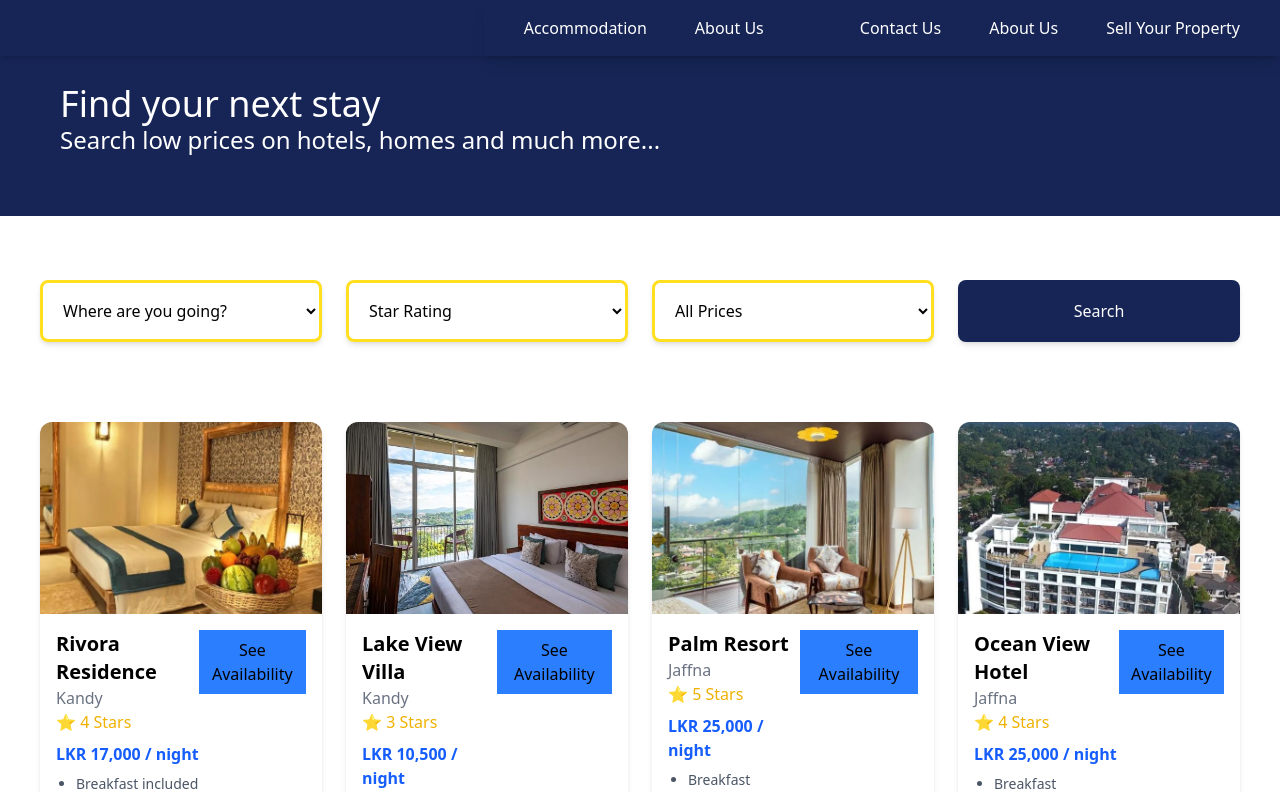
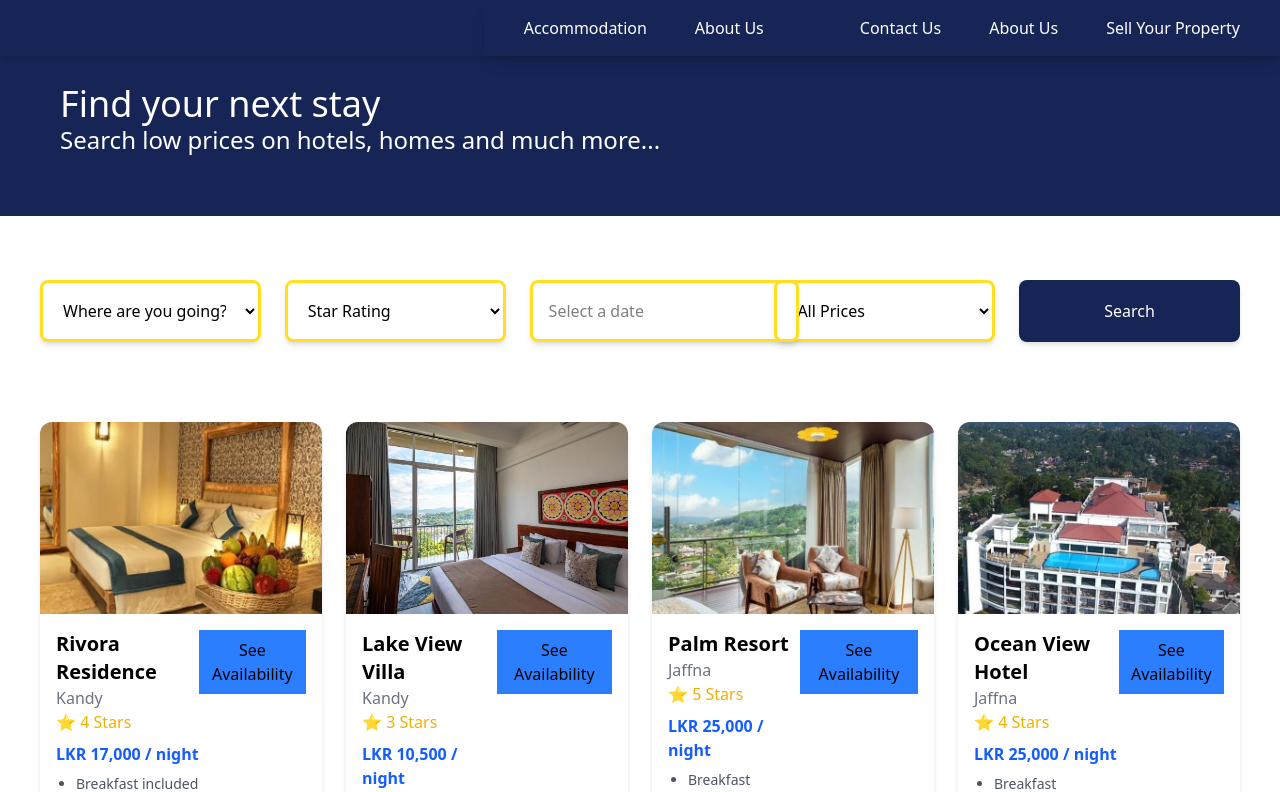
Before and after one commit to Danu98mapagedara/Tourwebsite, a React (Vite) app: page /accommodation in a window 1280 px wide. Shown: the top 792 px of the page. Built offline with nearby package versions, Linux system fonts and the light colour scheme.

Commit message:
update  filter  by dates  and  user  filter  dates  that which not  be  booked  date

```diff
--- a/package.json
+++ b/package.json
@@ -12,11 +12,13 @@
   "dependencies": {
     "@tailwindcss/vite": "^4.1.14",
     "axios": "^1.12.2",
+    "date-fns": "^4.1.0",
     "embla-carousel-autoplay": "^8.6.0",
     "embla-carousel-react": "^8.6.0",
     "leaflet": "^1.9.4",
     "leaflet-routing-machine": "^3.2.12",
     "react": "^19.1.1",
+    "react-datepicker": "^8.7.0",
     "react-dom": "^19.1.1",
     "react-icons": "^5.5.0",
     "react-leaflet": "^5.0.0",
--- a/src/data/accommodation.ts
+++ b/src/data/accommodation.ts
@@ -11,6 +11,7 @@ export interface Accommodation {
   address?: string
   locationText?: string
   priceMatch?: boolean
+  bookedDates?: string[]
 }
 
 import image1  from '../assets/h1.jpg';
@@ -34,6 +35,11 @@ export const accommodations: Accommodation[] = [
     price: 17000,
     facilities: ["Breakfast included", "Free cancellation", "24/7 Service"],
     image: [image1, slideimage1, slideimage2, image3],
+      bookedDates: [
+      "2025-12-10",
+      "2025-10-09",
+      "2025-10-15"
+    ],
     about: ["Comfortable Accommodations: 360 Viewpoint by Queens Mount in Kandy offers family rooms with air-conditioning, private bathrooms, and modern amenities. Each room includes a work desk, TV, and free WiFi, ensuring a pleasant stay.",
 "Leisure Facilities: Guests can relax on the sun terrace or take a dip in the indoor swimming pool. Additional facilities include an outdoor seating area, balcony with scenic views, and a fitness centre.",
 "Dining Options: The hotel serves a variety of breakfast options, including continental, full English/Irish, vegetarian, vegan, halal, Asian, and more. Dining areas provide comfortable spaces for meals.",
@@ -51,6 +57,11 @@ export const accommodations: Accommodation[] = [
       slideimage2
 
     ] ,
+     bookedDates: [
+      "2025-10-16",
+      "2025-10-18",
+      "2025-10-24" // these dates will not be available for booking
+    ],
         about: ["Comfortable Accommodations: 360 Viewpoint by Queens Mount in Kandy offers family rooms with air-conditioning, private bathrooms, and modern amenities. Each room includes a work desk, TV, and free WiFi, ensuring a pleasant stay.",
 "Leisure Facilities: Guests can relax on the sun terrace or take a dip in the indoor swimming pool. Additional facilities include an outdoor seating area, balcony with scenic views, and a fitness centre.",
 "Dining Options: The hotel serves a variety of breakfast options, including continental, full English/Irish, vegetarian, vegan, halal, Asian, and more. Dining areas provide comfortable spaces for meals.",
--- a/src/pages/AccomdationPage.tsx
+++ b/src/pages/AccomdationPage.tsx
@@ -1,20 +1,24 @@
 
 import { useState } from "react"
+import "react-datepicker/dist/react-datepicker.css";
 import  {accommodations} from "../data/accommodation"
 import type  { Accommodation} from "../data/accommodation";
-import AccommodationCard from "@/components/AccommodationCard";;
+import AccommodationCard from "@/components/AccommodationCard";
+import { addDays } from "date-fns";
+import DatePicker from "react-datepicker";
 
 const AccomdationPage = () => {
 
   const [location, setLocation] = useState<string>("");
   const[selectedStar,setStar]=useState<number>();
   const [selectedPrice, setSelectedPrice] = useState<string>("");
-  const [filteredAccommodations, setFilteredAccommodations] = useState<Accommodation[]>(accommodations); // ✅ store results here
+  const [selectedDate, setSelectedDate] = useState<string>("");
+  const [filteredAccommodations, setFilteredAccommodations] = useState<Accommodation[]>(accommodations);
 
 
-const handleSearch=(location:string,star:number|undefined,selectedPrice:string)=>{
+const handleSearch=(location:string,star:number|undefined,selectedPrice:string,selectedDate:string|undefined)=>{
 
-  const filtered = accommodations.filter((accommodation) => {
+  const filtered = accommodations.filter((accommodation): boolean => {
     const matchesLocation = accommodation.location.toLocaleLowerCase().includes(location.toLocaleLowerCase());
     const matchesStar = star ? accommodation.stars === selectedStar : true;
     const matchesPrice = selectedPrice
@@ -24,19 +28,21 @@ const handleSearch=(location:string,star:number|undefined,selectedPrice:string)=
                                      ? accommodation.price >= 15000 && accommodation.price <= 25000
                                      : accommodation.price > 25000
                                      : true;
-    return matchesLocation && matchesStar && matchesPrice;
 
+ // New: Check booking availability
+ const matchesDate= selectedDate?
+ !accommodation.bookedDates?.includes(selectedDate.toString().split("T")[0]):true;
 
+    return matchesLocation && matchesStar && matchesPrice && matchesDate;
   });
+    setFilteredAccommodations(filtered);
+  console.log("Filtered Accommodations:", filteredAccommodations);
 
-
-  console.log("Filtered Accommodations:", filteredAccommodations);
-  setFilteredAccommodations(filtered);
   // Reset filters
-
   setSelectedPrice("");
   setLocation("");
-  setStar(undefined);
+  setStar("");
+  setSelectedDate("");
 }
 
   return (
@@ -45,7 +51,7 @@ const handleSearch=(location:string,star:number|undefined,selectedPrice:string)=
         <h1  className="text-4xl">Find your next stay</h1>
   <p  className="text-2xl">Search low prices on hotels, homes and much more...</p>
       </div>
-       <div className="grid grid-cols-1 sm:grid-cols-2 md:grid-cols-3 lg:grid-cols-4 gap-6 mt-6 justify-content-center align-items-center p-10">
+       <div className="grid grid-cols-1 sm:grid-cols-2 md:grid-cols-3 lg:grid-cols-5 gap-6 mt-6 justify-content-center align-items-center p-10">
 
          <select className="p-4 border-3  border-yellow-300 rounded-lg shadow-md focus:outline-none focus:ring-2 focus:ring-blue-500"
          onChange={(e) => {setLocation(e.target.value) }}
@@ -70,6 +76,15 @@ const handleSearch=(location:string,star:number|undefined,selectedPrice:string)=
            <option value="3">3 Star</option>
 </select>
 
+      <div>
+        <DatePicker className="p-4 border-3  border-yellow-300 rounded-lg shadow-md focus:outline-none focus:ring-2 focus:ring-blue-500"
+        selected={selectedDate ? new Date(selectedDate) : null}
+        onChange={(date) => setSelectedDate(date ? date.toISOString().split("T")[0] : "")}
+        minDate={new Date()}
+        maxDate={addDays(new Date(), 30)}
+        placeholderText="Select a date"
+        />
+      </div>
 
 
         <select
@@ -85,10 +100,7 @@ const handleSearch=(location:string,star:number|undefined,selectedPrice:string)=
         </select>
 
         <button  className="p-4 bg-blue-950 text-white rounded-lg shadow-md hover:bg-blue-800 focus:outline-none focus:ring-2 focus:ring-blue-500"
-        onClick={()=>{handleSearch(location,selectedStar,selectedPrice)
-        }}
-
-        >Search</button>
+        onClick={()=>{handleSearch(location,selectedStar,selectedPrice,selectedDate) }}>Search</button>
        </div>
 
 
--- a/src/pages/GetYourRoute.tsx
+++ b/src/pages/GetYourRoute.tsx
@@ -98,7 +98,9 @@ const GetYourRoute = () => {
         </button>
       </div>
 
-      <div id="map" style={{ height: "500px", width: "100%", borderRadius: "12px" }}></div>
+      <div id="map" style={{ height: "500px", width: "100%", borderRadius: "12px" }}>
+
+      </div>
     </div>
   );
 };
```
Also changed, not shown: 1 other file (tests, documents, lock files or other folders). Lines whose indentation alone changed are shown as unchanged.
